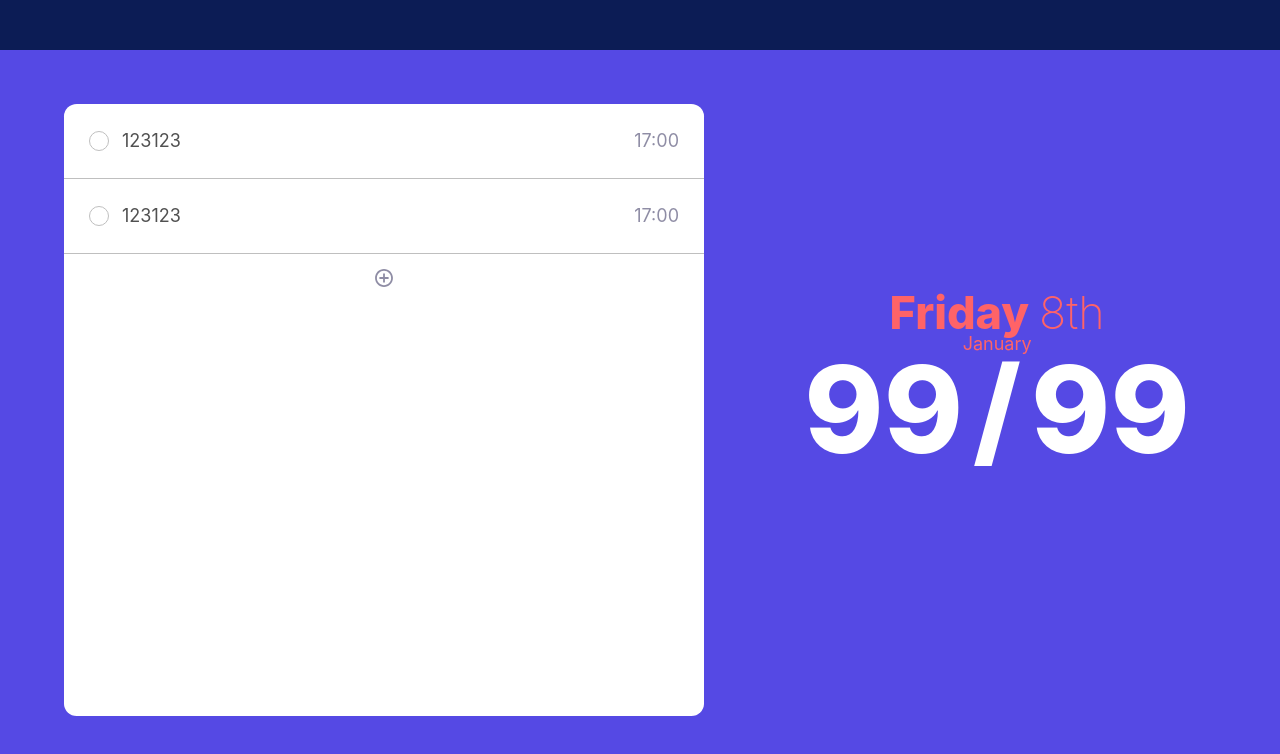
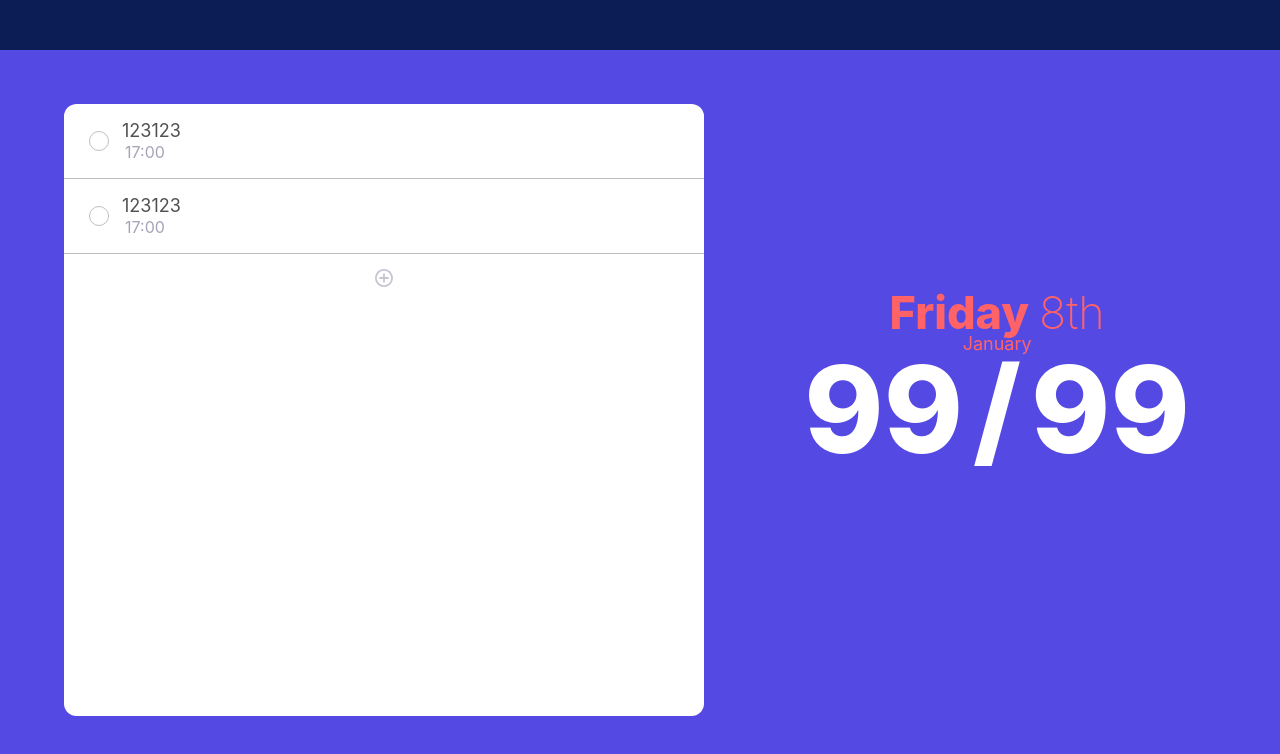
Before and after one commit to Kwon770/look-at-my-todo-web, a React (Create React App) app: page /#/ in a window 1280 px wide. Shown: the top 754 px of the page. Built offline with nearby package versions, Linux system fonts and the light colour scheme.

Commit message:
feat: Complete homepage without js

```diff
--- a/src/components/TodoFactory.js
+++ b/src/components/TodoFactory.js
@@ -12,10 +12,13 @@ const TodoFactory = ({ done }) => {
       <Todo>
         <LeftWrapper>
           <Icon done={done}>{done === true ? <FilledCircle /> : ""}</Icon>
-          <Title done={done}>123123</Title>
+          <ContentHolder>
+            <Title done={done}>123123</Title>
+            <Time>17:00</Time>
+          </ContentHolder>
         </LeftWrapper>
-        <Time>17:00</Time>
         <IoMdInformationCircleOutline
+          className="infoButton"
           size={22}
           color={Theme.hl2Color}
           display="none"
@@ -24,17 +27,24 @@ const TodoFactory = ({ done }) => {
       <Todo>
         <LeftWrapper>
           <Icon done={done}>{done === true ? <FilledCircle /> : ""}</Icon>
-          <Title done={done}>123123</Title>
+          <ContentHolder>
+            <Title done={done}>123123</Title>
+            <Time>17:00</Time>
+          </ContentHolder>
         </LeftWrapper>
-        <Time>17:00</Time>
         <IoMdInformationCircleOutline
+          className="infoButton"
           size={22}
           color={Theme.hl2Color}
           display="none"
         />
       </Todo>
       <ToolBar>
-        <IoMdAddCircleOutline size={22} color={Theme.panelFont2Color} />
+        <IoMdAddCircleOutline
+          size={22}
+          color={Theme.panelFont2Color}
+          opacity={0.5}
+        />
       </ToolBar>
     </Panel>
   );
@@ -50,6 +60,9 @@ const ToolBar = styled.div`
 
 const Time = styled.h3`
   color: ${(props) => props.theme.panelFont2Color};
+  font-size: 16px;
+  margin-top: 4px;
+  opacity: 0.8;
 `;
 
 const Title = styled.h3`
@@ -61,6 +74,10 @@ const Title = styled.h3`
     props.done === true
       ? props.theme.panelBg2Color
       : props.theme.panelFontColor};
+`;
+
+const ContentHolder = styled.div`
+  ${(props) => props.theme.CenterAlignment};
 `;
 
 const FilledCircle = styled.div`
@@ -94,6 +111,18 @@ const Todo = styled.div`
   align-items: center;
   justify-content: space-between;
   padding: 25px;
+
+  &:hover .infoButton {
+    display: block;
+  }
+
+  &:hover .timeText {
+    display: none;
+  }
+
+  &:focus {
+    background-color: red;
+  }
 `;
 
 const Panel = styled.div`
```
Also changed, not shown: 1 other file (tests, documents, lock files or other folders).
